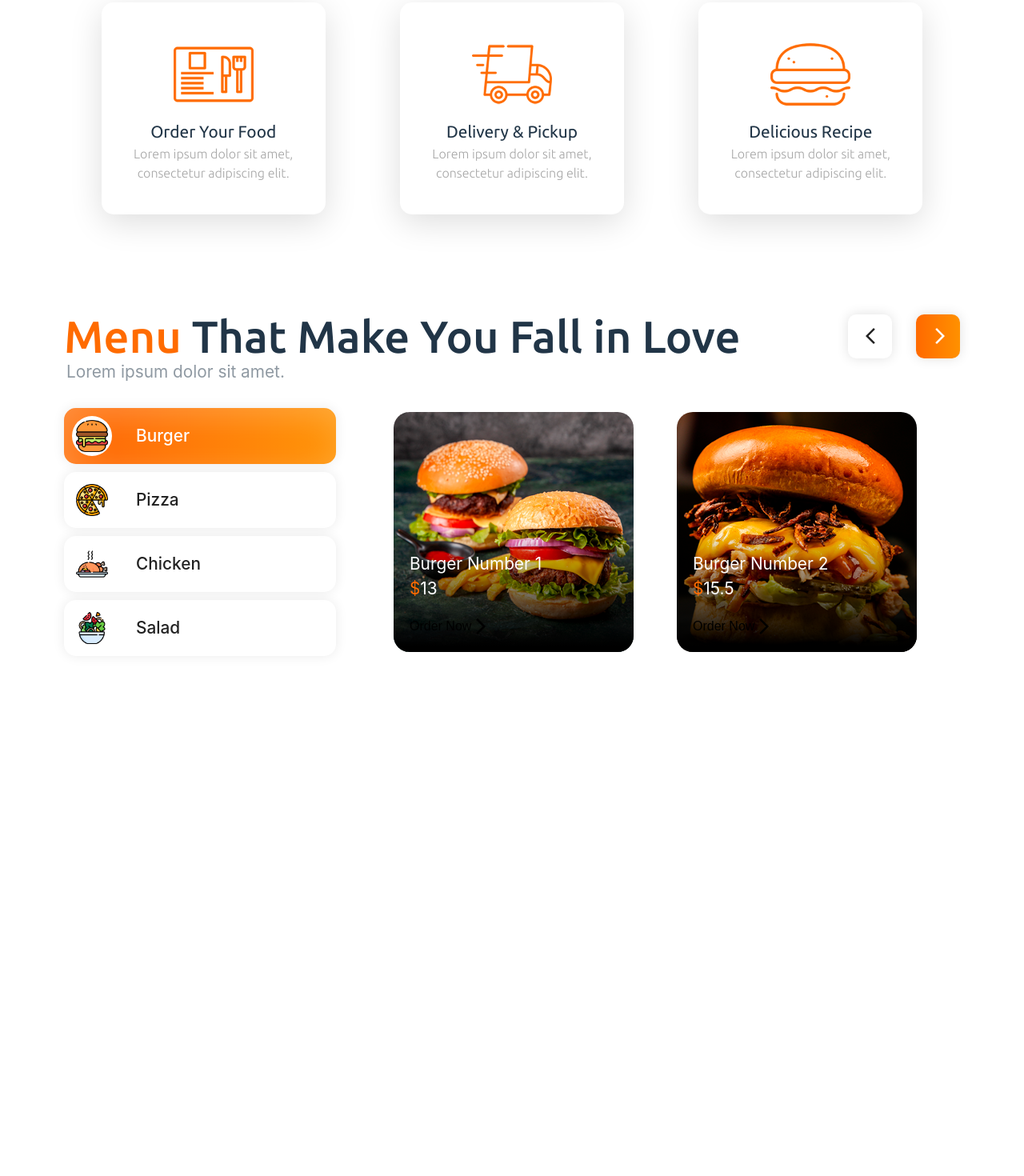
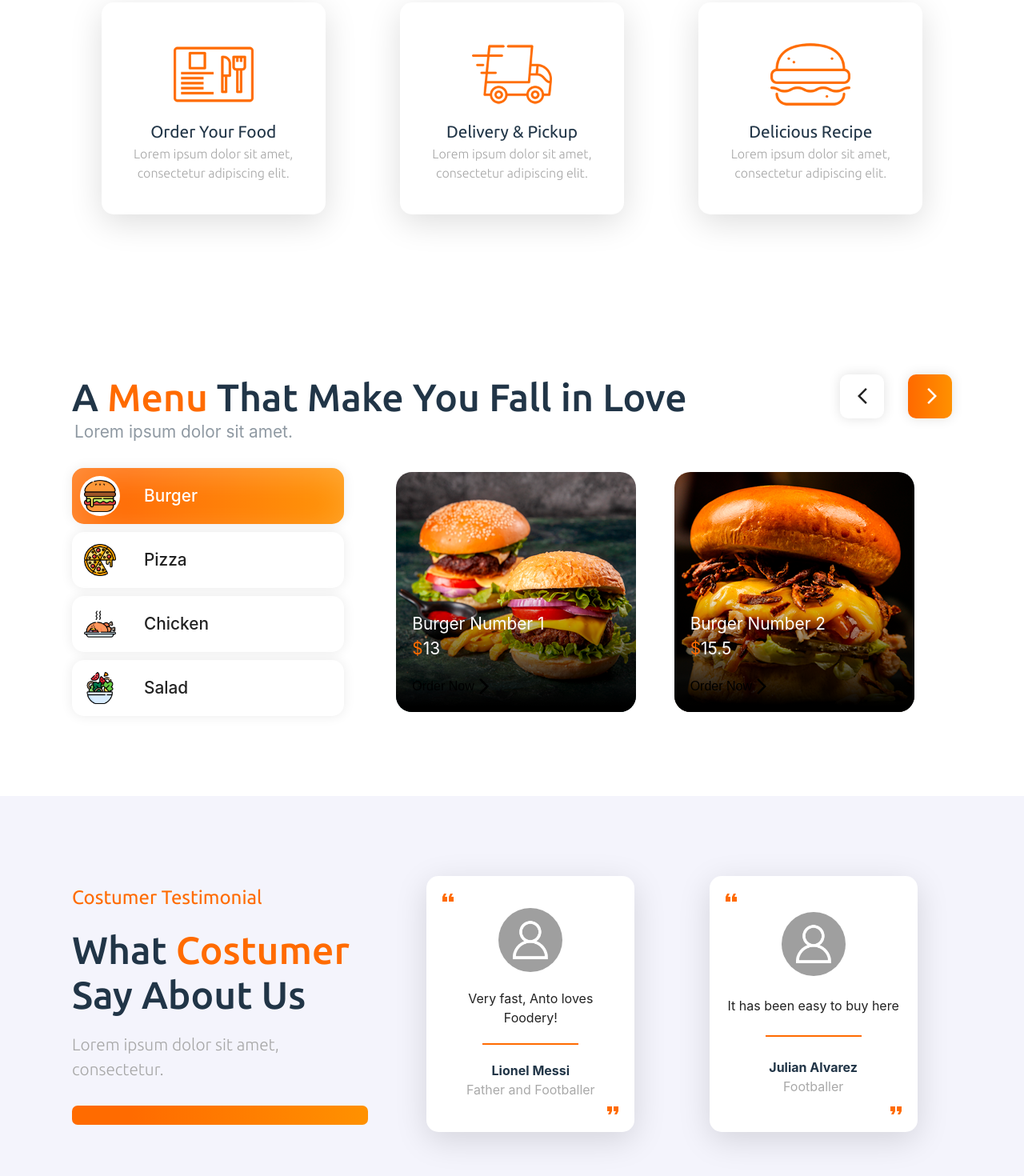
Before and after one commit to Gastti/app-foodery-client, a React (Vite) app: page / in a window 1280 px wide. Shown: the part 842-2312 px from the top of the page at 80% size. Before the commit the page ends 1687 px from the top, so only its background shows below. Built offline with nearby package versions, Linux system fonts and the light colour scheme.

Commit message:
style: some changes

```diff
--- a/src/App.jsx
+++ b/src/App.jsx
@@ -1,17 +1,23 @@
-import React from 'react';
+import React, { useEffect, useState } from 'react';
 import { useMediaQuery } from 'react-responsive';
 import { size } from './config/devices';
 import Home from './pages/Home/Home';
 
 function App() {
   const isSmallScreen = useMediaQuery({ maxWidth: size.mobile });
-  const isTabletScreen = useMediaQuery({ maxWidth: size.tablet })
+  const isTabletScreen = useMediaQuery({ maxWidth: size.tablet });
+  const [language, setLanguage] = useState('')
+
+  useEffect(() => {
+    setLanguage(navigator.language || 'en-US')
+  }, [])
 
   return (
     <>
       <Home
         isSmallScreen={isSmallScreen}
         isTabletScreen={isTabletScreen}
+        language={language}
       />
     </>
   )
--- a/src/components/Button/index.jsx
+++ b/src/components/Button/index.jsx
@@ -6,8 +6,8 @@ const StyledButton = styled.button`
     align-items: center;
     background-color: ${props => props.primary ? "var(--c-primary)" : "#c6c6c6"};
     background: ${props => props.primary
-    ? "linear-gradient(90deg, rgba(255,107,0,1) 20%, #ff9100 100%)"
-    : "linear-gradient(90deg, #c6c6c6 20%, #dbdbdb 100%)" };
+        ? "linear-gradient(90deg, rgba(255,107,0,1) 20%, #ff9100 100%)"
+        : "linear-gradient(90deg, #c6c6c6 20%, #dbdbdb 100%)"};
     border: none;
     border-radius: 7px;
     cursor: pointer;
@@ -15,14 +15,15 @@ const StyledButton = styled.button`
     font-family: var(--c-ubuntu);
     font-weight: 500;
     padding: ${props => props.icon ? "0px" : "12px 30px"};
-    transition: all .1s;
+    transition: all .3s;
     width: ${props => props.icon ? "45px" : ""};
     height: ${props => props.icon ? "45px" : ""};
     justify-content: center;
-    /* box-shadow: inset 5px 5px 15px #ffffff41; */
 
     &:hover {
-        background-color: ${props => props.primary ? "var(--c-primary-h)" : "#d1d1d1"};
+        background: ${props => props.primary
+        ? "linear-gradient(90deg, rgba(255,107,0,1) 50%, #ff9100 100%)"
+        : "linear-gradient(90deg, #c6c6c6 20%, #dbdbdb 100%)"};
     }
 `;
 
--- a/src/components/Navbar/MenuContainer.jsx
+++ b/src/components/Navbar/MenuContainer.jsx
@@ -51,7 +51,7 @@ export const MenuContainer = styled(animated.div)`
     }
 
     & > ul > li > a:hover {
-        background-color: var(--c-primary);
+        background: linear-gradient(90deg, rgba(255,107,0,1) 20%, #ff9100 100%);
         color: #fff;
     }
 `
--- a/src/components/Navbar/index.jsx
+++ b/src/components/Navbar/index.jsx
@@ -21,7 +21,7 @@ const Content = styled.div`
 `
 
 const CloseButton = styled.button`
-    background-color: var(--c-primary);
+    background: linear-gradient(90deg, rgba(255,107,0,1) 20%, #ff9100 100%);
     color: #fff;
     cursor: pointer;
     width: 100%;
@@ -70,6 +70,7 @@ export default function Navbar({ isTabletScreen }) {
                         <Button
                             icon={<MenuIcon />}
                             onClick={handleMenu}
+                            primary
                         />
                     }
                 </div>
--- a/src/components/Subtitle/index.jsx
+++ b/src/components/Subtitle/index.jsx
@@ -4,7 +4,7 @@ import { devices } from "../../config/devices";
 
 const Subtitle = styled.h2`
     font-family: var(--f-ubuntu);
-    font-size: 3.5rem;
+    font-size: 3rem;
     font-weight: 500;
     line-height: 3.5rem;
 
--- a/src/pages/Home/Home.jsx
+++ b/src/pages/Home/Home.jsx
@@ -3,14 +3,23 @@ import Navbar from "../../components/Navbar";
 import StepsPage from "./components/StepsPage";
 import FoodMenu from "./components/FoodMenu";
 import Headboard from "./components/Headboard";
+import Customers from "./components/Customers";
 
-export default function Home({ isSmallScreen, isTabletScreen }) {
+export default function Home({ isSmallScreen, isTabletScreen, language }) {
     return (
         <>
             <Navbar isTabletScreen={isTabletScreen} />
             <Headboard />
             <StepsPage />
-            <FoodMenu isSmallScreen={isSmallScreen}/>
+            <FoodMenu
+                isTabletScreen={isTabletScreen}
+                isSmallScreen={isSmallScreen}
+            />
+            <Customers
+                isTabletScreen={isTabletScreen}
+                isSmallScreen={isSmallScreen}
+                language={language}
+            />
         </>
     )
 }
--- a/src/pages/Home/HomeContent.js
+++ b/src/pages/Home/HomeContent.js
@@ -1,6 +1,7 @@
 import StepOneIcon from "../../assets/images/step-one.png"
 import StepTwoIcon from "../../assets/images/step-two.png"
 import StepThreeIcon from "../../assets/images/step-three.png"
+import CustomerImage from "../../assets/images/customer_image.png";
 
 export const headboardContent = {
     title: 'The most delicious <span>Food</span> and the fastest <span>Delivery</span>.',
@@ -31,6 +32,25 @@ export const stepsContent = {
 }
 
 export const foodMenuContent = {
-    title: '<span>Menu</span> That Make You Fall in Love',
+    title: 'A <span>Menu</span> That Make You Fall in Love',
     paragraph: 'Lorem ipsum dolor sit amet.'
 }
+
+export const CUSTOMERS_CONTENT_EN = {
+    title: 'Costumer Testimonial',
+    subtitle: 'What <span>Costumer</span> Say About Us',
+    paragraph: 'Lorem ipsum dolor sit amet, consectetur.',
+    button: 'Read More'
+}
+
+export const CUSTOMERS_CONTENT_ES = {
+    title: 'Customer Testimonial',
+    subtitle: 'What <span>Customers</span> Say About Us',
+    paragraph: 'Lorem ipsum dolor sit amet, consectetur.',
+    button_placeholder: 'Read More'
+}
+
+export const CUSTOMERS_REVIEWS = [
+    { name: 'Lionel Messi', message: 'Very fast, Anto loves Foodery!', occupation: 'Father and Footballer', image: CustomerImage },
+    { name: 'Julian Alvarez', message: 'It has been easy to buy here', occupation: 'Footballer', image: CustomerImage }
+]
--- /dev/null
+++ b/src/pages/Home/components/FoodHeader.jsx
@@ -0,0 +1,57 @@
+import React from "react";
+import styled from "styled-components";
+import FoodNavigation from "./FoodNavigation";
+import Subtitle from "../../../components/Subtitle";
+import { foodMenuContent } from "../HomeContent";
+import { devices } from "../../../config/devices";
+
+const Container = styled.div`
+    display: flex;
+    justify-content: space-between;
+
+    @media ${devices.mobileMax} {
+        flex-direction: column;
+    }
+
+    & > div:nth-child(1) {
+
+        p {
+            font-size: 1.3rem;
+            font-weight: 400;
+            padding-left: 3px;
+            opacity: 0.5;
+            margin-bottom: 30px;
+        }
+    }
+
+    & > div:nth-child(2) > button:nth-child(2) > svg {
+        margin-right: -4px;
+    }
+
+`;
+
+export default function FoodHeader({
+    page,
+    setPage,
+    prevPage,
+    nextPage,
+    isTabletScreen
+}) {
+    return (
+        <Container>
+            <div>
+                <Subtitle dangerouslySetInnerHTML={{ __html: foodMenuContent.title }} />
+                <p>{foodMenuContent.paragraph}</p>
+            </div>
+            {
+                !isTabletScreen &&
+                <FoodNavigation
+                    page={page}
+                    setPage={setPage}
+                    prevPage={prevPage}
+                    nextPage={nextPage}
+                />
+            }
+        </Container>
+    )
+}
--- a/src/pages/Home/components/FoodMenu.jsx
+++ b/src/pages/Home/components/FoodMenu.jsx
@@ -1,50 +1,21 @@
 import React from "react";
-import styled from "styled-components";
-import { devices, size } from "../../../config/devices";
-import { foodMenuContent } from "../HomeContent";
 import Container from "../../../components/Container";
-import Subtitle from "../../../components/Subtitle";
 import FoodList from "../components/FoodList"
 import { useProducts } from "../../../utils/useProducts";
-import { useMediaQuery } from "react-responsive";
-import FoodNavigation from "./FoodNavigation";
+import FoodHeader from "./FoodHeader";
 
-const Header = styled.div`
-    display: flex;
-    justify-content: space-between;
-
-
-    @media ${devices.mobileMax} {
-        flex-direction: column;
-    }
-
-    & > div:nth-child(1) {
-
-        p {
-            font-size: 1.3rem;
-            font-weight: 400;
-            padding-left: 3px;
-            opacity: 0.5;
-            margin-bottom: 30px;
-        }
-    }
-
-    & > div:nth-child(2) > button:nth-child(2) > svg {
-        margin-right: -4px;
-    }
-
-`
-
-export default function FoodMenu({ isSmallScreen }) {
-    const { getProductsByCategory, categories, nextPage, prevPage, totalPages } = useProducts();
+export default function FoodMenu({ isSmallScreen, isTabletScreen }) {
+    const { getProductsByCategory, categories, nextPage, prevPage } = useProducts();
     const [currentCategory, setCurrentCategory] = React.useState(1);
     const [products, setProducts] = React.useState([]);
+    const [totalPages, setTotalPages] = React.useState(1);
     const [page, setPage] = React.useState(1);
-    const isTabletScreen = useMediaQuery({ maxWidth: size.tablet });
 
     React.useEffect(() => {
         const getProducts = getProductsByCategory(currentCategory, 2, page);
-        setProducts(getProducts)
+
+        setProducts(getProducts.data)
+        setTotalPages(getProducts.pages.total)
 
         if (page > totalPages) {
             setPage(1);
@@ -59,22 +30,14 @@ export default function FoodMenu({ isSmallScreen }) {
     }
 
     return (
-        <Container>
-            <Header>
-                <div>
-                    <Subtitle dangerouslySetInnerHTML={{ __html: foodMenuContent.title }} />
-                    <p>{foodMenuContent.paragraph}</p>
-                </div>
-                {
-                    !isTabletScreen &&
-                    <FoodNavigation
-                        page={page}
-                        setPage={setPage}
-                        prevPage={prevPage}
-                        nextPage={nextPage}
-                    />
-                }
-            </Header>
+        <Container padding>
+            <FoodHeader
+                page={page}
+                setPage={setPage}
+                prevPage={prevPage}
+                nextPage={nextPage}
+                isTabletScreen={isTabletScreen}
+            />
             <FoodList
                 categories={categories}
                 currentCategory={currentCategory}
--- a/src/pages/Home/components/StepCard.jsx
+++ b/src/pages/Home/components/StepsCard.jsx
@@ -72,7 +72,7 @@ const Container = styled.div`
     }
 `;
 
-export default function StepCard({ icon, title, description }) {
+export default function StepsCard({ icon, title, description }) {
     return (
         <Container>
             <img src={icon} />
--- a/src/pages/Home/components/StepsPage.jsx
+++ b/src/pages/Home/components/StepsPage.jsx
@@ -3,7 +3,7 @@ import styled from "styled-components";
 import { stepsContent } from "../HomeContent";
 import Container from "../../../components/Container";
 import Subtitle from "../../../components/Subtitle";
-import StepCard from "./StepCard";
+import StepsCard from "./StepsCard";
 
 const FlexContainer = styled.div`
     display: flex;
@@ -27,7 +27,7 @@ export default function StepsPage() {
             <FlexContainer>
                 {
                     stepsContent.steps.map((step) => {
-                        return <StepCard
+                        return <StepsCard
                             key={step.title}
                             title={step.title}
                             description={step.description}
--- a/src/utils/useProducts.jsx
+++ b/src/utils/useProducts.jsx
@@ -46,8 +46,18 @@ function useProducts() {
         setTotalPages(maxPages);
         let startIndex = (page - 1) * limit;
         let endIndex = startIndex + limit;
-        let paginatedProducts = filteredProducts.slice(startIndex, endIndex)
-        return paginatedProducts;
+        let paginatedProducts = filteredProducts.slice(startIndex, endIndex);
+
+        return {
+            data: paginatedProducts,
+            pages: {
+                total: maxPages,
+                current: page,
+                prev: page == 1 ? '' : page - 1,
+                next: page == maxPages ? '' : page + 1
+            }
+        }
+        // return paginatedProducts;
     }
 
     const nextPage = (p, sp) => {
```
